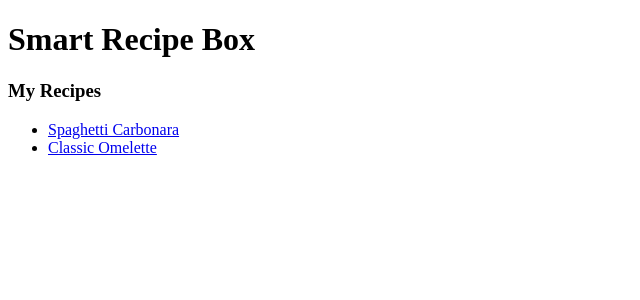
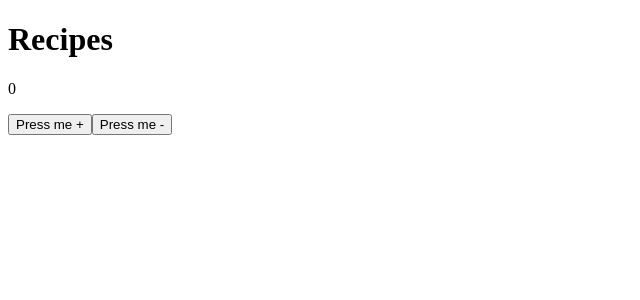
Before and after one commit to ferikand/recipes-angular-learning, an Angular app: page / in a window 1280 px wide. Shown: the top 300 px of the page, without its empty margins (0-640 px from the left). Built offline with nearby package versions, Linux system fonts and the light colour scheme.

Commit message:
module 3 done

```diff
--- a/src/app/app.config.ts
+++ b/src/app/app.config.ts
@@ -1,12 +1,5 @@
-import {ApplicationConfig, provideBrowserGlobalErrorListeners} from '@angular/core';
-import {provideRouter, withComponentInputBinding} from '@angular/router';
-
-import {routes} from './app.routes';
-import {provideClientHydration, withEventReplay} from '@angular/platform-browser';
+import { ApplicationConfig } from '@angular/core';
 
 export const appConfig: ApplicationConfig = {
-  providers: [
-    provideBrowserGlobalErrorListeners(),
-    provideRouter(routes, withComponentInputBinding()), provideClientHydration(withEventReplay())
-  ]
+  providers: []
 };
--- a/src/app/app.html
+++ b/src/app/app.html
@@ -1,7 +1,4 @@
-<header>
-  <h1>Smart Recipe Box</h1>
-</header>
-
-<main>
-  <router-outlet></router-outlet>
-</main>
+<h1>{{ title }}</h1>
+<p>{{ counter }}</p>
+<button (click)="increment()">Press me +</button>
+<button (click)="decrement()">Press me -</button>
--- a/src/app/app.ts
+++ b/src/app/app.ts
@@ -1,12 +1,19 @@
-import { Component, signal } from '@angular/core';
-import { RouterOutlet } from '@angular/router';
+import {Component} from '@angular/core';
 
 @Component({
-  selector: 'app-root',
-  imports: [RouterOutlet],
-  templateUrl: './app.html',
-  styleUrl: './app.css'
+    selector: 'app-root',
+    templateUrl: './app.html',
+    styleUrl: './app.css'
 })
 export class App {
-  protected readonly title = signal('recipes');
+    title = 'Recipes';
+    counter = 0
+
+    increment() {
+        this.counter++
+    }
+
+    decrement() {
+        this.counter--
+    }
 }
```
Also changed, not shown: 2 other files (tests, documents, lock files or other folders).
